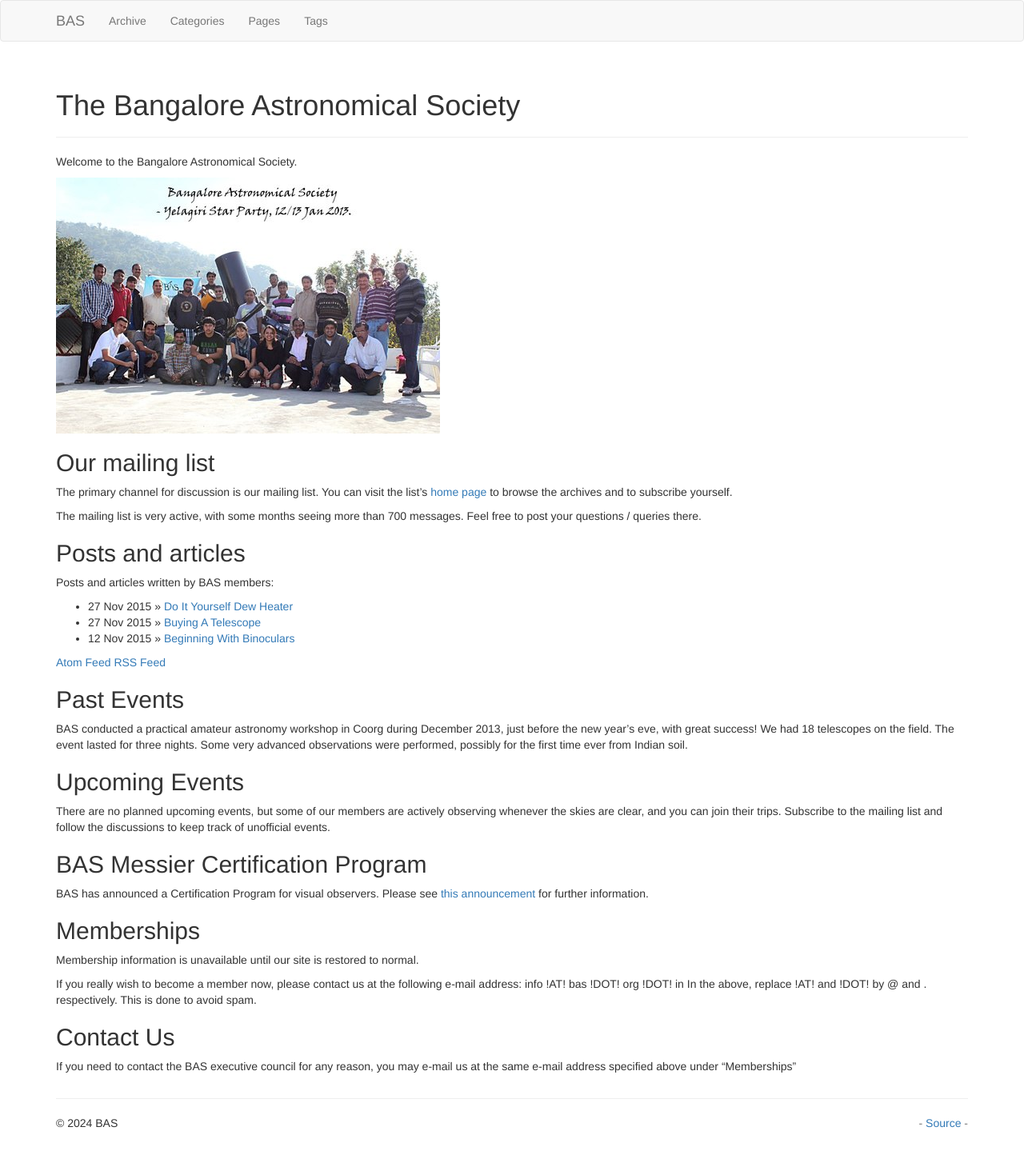
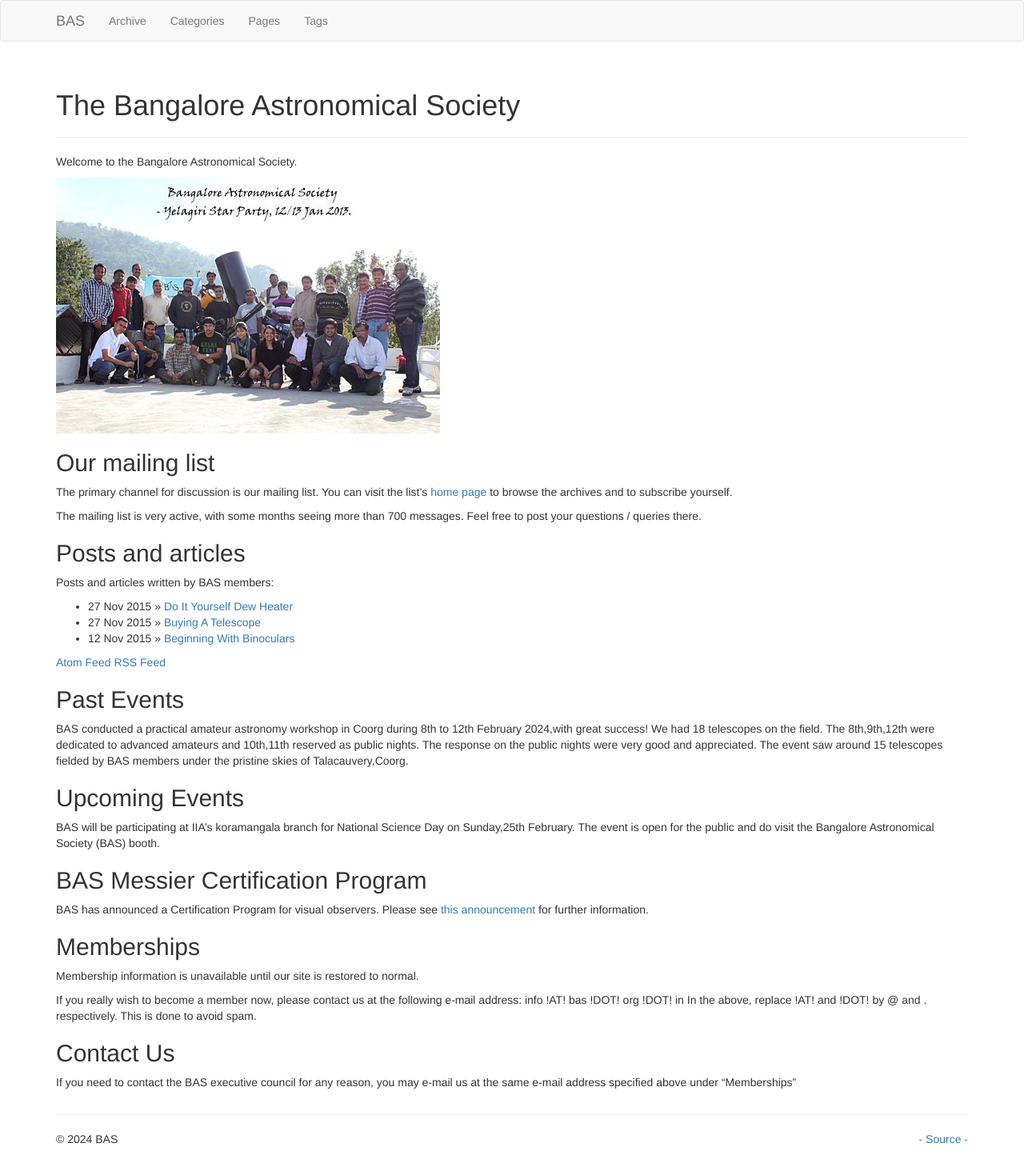
Before and after one commit to bas-org/bas-org.github.io, a Jekyll site: the page built from index.md, in a window 1280 px wide. Shown: the whole page at 80% size. Built offline with Jekyll 4.4.1, drawn with Linux system fonts in a browser that asks for light colours; nearby versions of some CDN libraries; library files that are not in the unit come from our copies.

Commit message:
Update index.md
Correction regarding the last star party in Feb 2024.
New information regarding BAS at National Science Day at IIA.

```diff
--- a/index.md
+++ b/index.md
@@ -29,11 +29,12 @@ Posts and articles written by BAS members:
 
 ## Past Events
 
-BAS conducted a practical amateur astronomy workshop in Coorg during December 2013, just before the new year's eve, with great success! We had 18 telescopes on the field. The event lasted for three nights. Some very advanced observations were performed, possibly for the first time ever from Indian soil.
-
+BAS conducted a practical amateur astronomy workshop in Coorg during 8th to 12th February 2024,with great success! We had 18 telescopes on the field. The 8th,9th,12th were dedicated to advanced amateurs and 10th,11th reserved as public nights.
+The response on the public nights were very good and appreciated. The event saw around 15 telescopes fielded by BAS
+members under the pristine skies of Talacauvery,Coorg.
 ## Upcoming Events
-
-There are no planned upcoming events, but some of our members are actively observing whenever the skies are clear, and you can join their trips. Subscribe to the mailing list and follow the discussions to keep track of unofficial events.
+BAS will be participating at IIA's koramangala branch for National Science Day on Sunday,25th February.
+The event is open for the public and do visit the Bangalore Astronomical Society (BAS) booth.
 
 ## BAS Messier Certification Program
 
```
